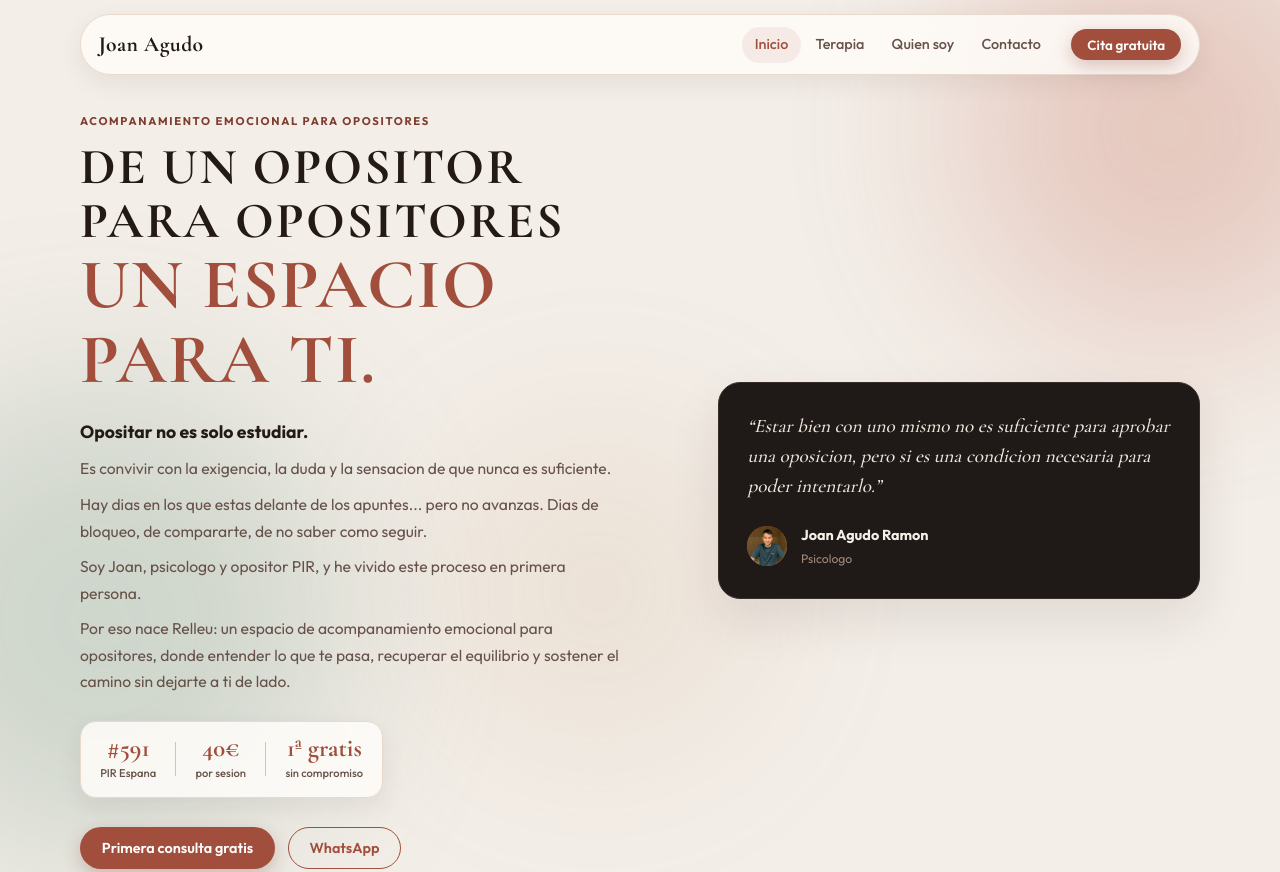
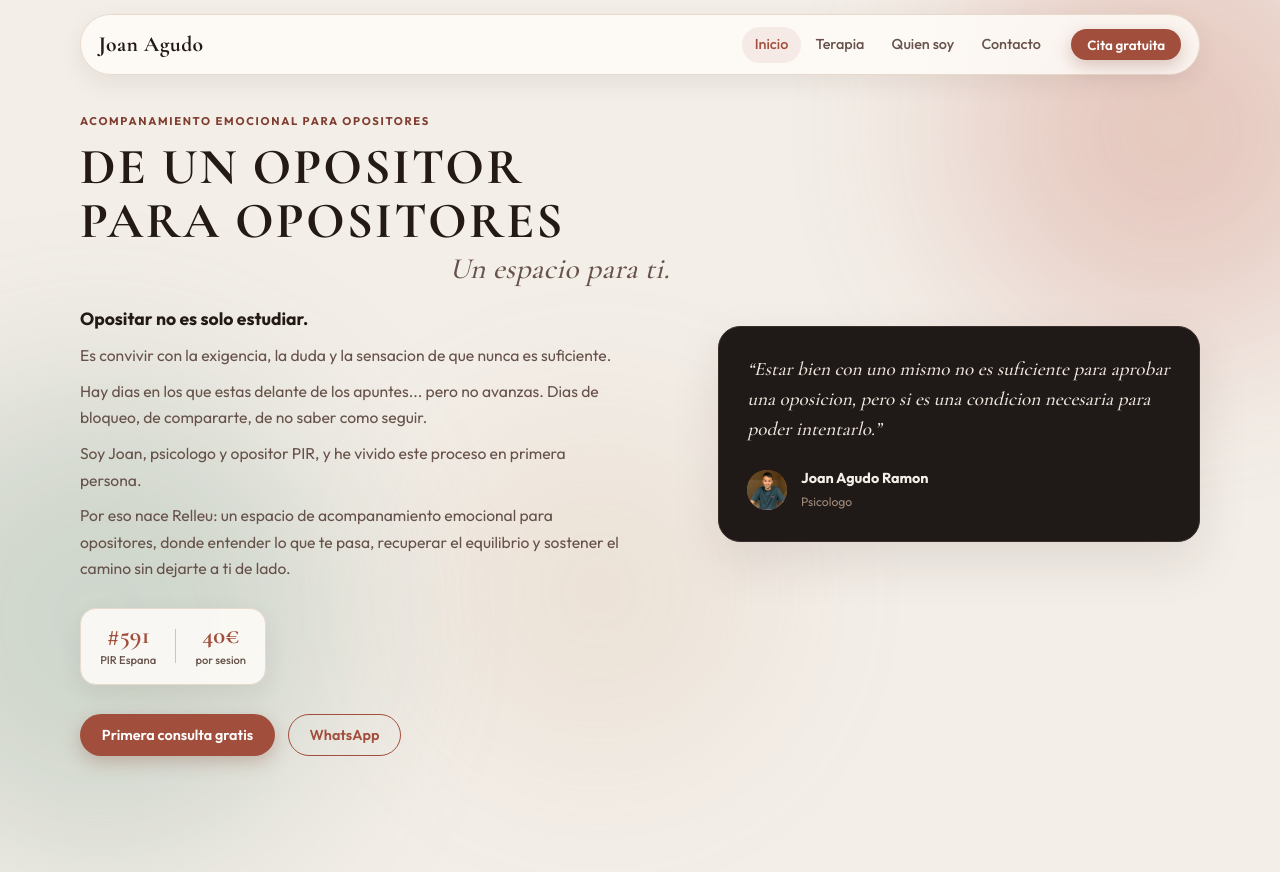
Before and after one commit to bmoussou/joan, a website built with Vite: page index.html in a window 1280 px wide. Shown: the top 872 px of the page. Built offline with nearby package versions, Linux system fonts and the light colour scheme.

Commit message:
ui fixes

```diff
--- a/src/main.ts
+++ b/src/main.ts
@@ -51,11 +51,6 @@ app.innerHTML = `
             <div class="stat-item">
               <span class="stat-num">40€</span>
               <span class="stat-label">por sesion</span>
-            </div>
-            <div class="stat-divider"></div>
-            <div class="stat-item">
-              <span class="stat-num">1&ordf; gratis</span>
-              <span class="stat-label">sin compromiso</span>
             </div>
           </div>
           <div class="hero-actions">
--- a/src/styles.css
+++ b/src/styles.css
@@ -245,10 +245,13 @@ em { font-style: italic; color: var(--brand); }
 
 .hero-h1-line2 {
   display: block;
-  text-transform: uppercase;
-  font-weight: 700;
-  color: var(--brand);
-  letter-spacing: 0.02em;
+  font-size: 0.42em;
+  font-weight: 400;
+  font-style: italic;
+  color: var(--muted);
+  letter-spacing: 0.01em;
+  text-align: right;
+  margin-top: 0.3rem;
 }
 
 .hero-lead {
```
